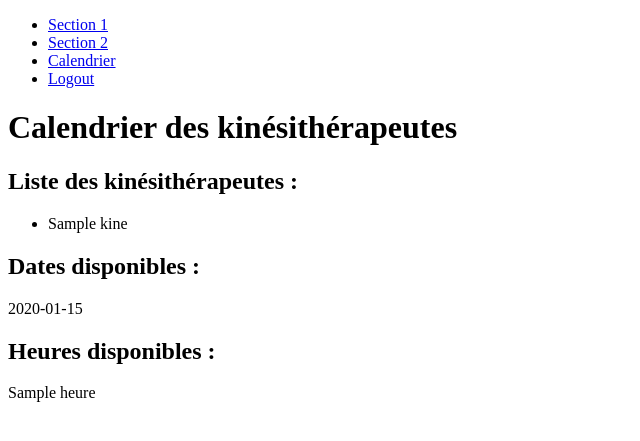
After one commit to yusrachan/KCV_Project, a Symfony app: template templates/calendrier/index.html.twig in a window 1280 px wide. The commit adds this page. Shown: the top 441 px of the page, without its empty margins (0-640 px from the left). Run offline with Twig, Linux system fonts and the light colour scheme; the template is opened without the code that fills it: most values are stand-ins (such as "Sample title", 1, 10 or a date in 2020); some libraries are stand-ins or nearby versions.

Commit message:
ajout du controller calendrier et du twig

```diff
--- a/config/routes.yaml
+++ b/config/routes.yaml
@@ -1,3 +1,3 @@
-#index:
-#    path: /
-#    controller: App\Controller\DefaultController::index
+calendrier:
+    path: /calendrier
+    controller: App\Controller\CalendrierController::index
--- a/templates/base.html.twig
+++ b/templates/base.html.twig
@@ -14,6 +14,20 @@
         {% endblock %}
     </head>
     <body>
+    <nav>
+        <ul>
+            <li><a href="#">Section 1</a></li>
+            <li><a href="#">Section 2</a></li>
+            <li><a href="#">Calendrier</a></li>
+
+            {% if app.user %}
+            <li><p>{{ app.user.nom ~ "," ~ app.user.prenom }}</p></li>
+            {% endif %}
+
+            <li><a href="{{path('app_logout')}}">Logout</a></li>
+
+        </ul>
+    </nav>
         {% block body %}{% endblock %}
     </body>
 </html>
--- /dev/null
+++ b/templates/calendrier/index.html.twig
@@ -0,0 +1,40 @@
+{# templates/calendar/calendar.html.twig #}
+{% extends 'base.html.twig' %}
+
+{% block title %}Calendrier des kinés{% endblock %}
+{% block body %}
+	<h1>Calendrier des kinésithérapeutes</h1>
+
+	<h2>Liste des kinésithérapeutes :</h2>
+	<ul>
+		{% for kine in kines %}
+			<li>{{ kine }}</li>
+		{% endfor %}
+	</ul>
+
+    <h2>Dates disponibles :</h2>
+	{% for date in dates %}
+		<div class="date" data-date="{{ date }}">{{ date }}</div>
+	{% endfor %}
+
+    <h2>Heures disponibles :</h2>
+    {% for heure in heures %}
+		<div class="heure" data-heure="{{ heure }}">{{ heure }}</div>
+	{% endfor %}
+
+    <script>
+        function openModal() {
+            $('#myModal').addClass('modal-open');
+
+        }
+
+        $('.date').on('click', function() {
+            var selectedDate = $(this).data('date');
+        });
+
+        $('.heure').on('click', function() {
+        var selectedHeure = $(this).data('heure');
+        });
+    </script>
+
+{% endblock %}
```
Also changed, not shown: src/Controller/CalendrierController.php (added, +24 -0 lines), src/DataFixtures/KinesitherapeuteFixtures.php (added, +34 -0 lines), src/Form/RendezVousType.php (added, +28 -0 lines).
